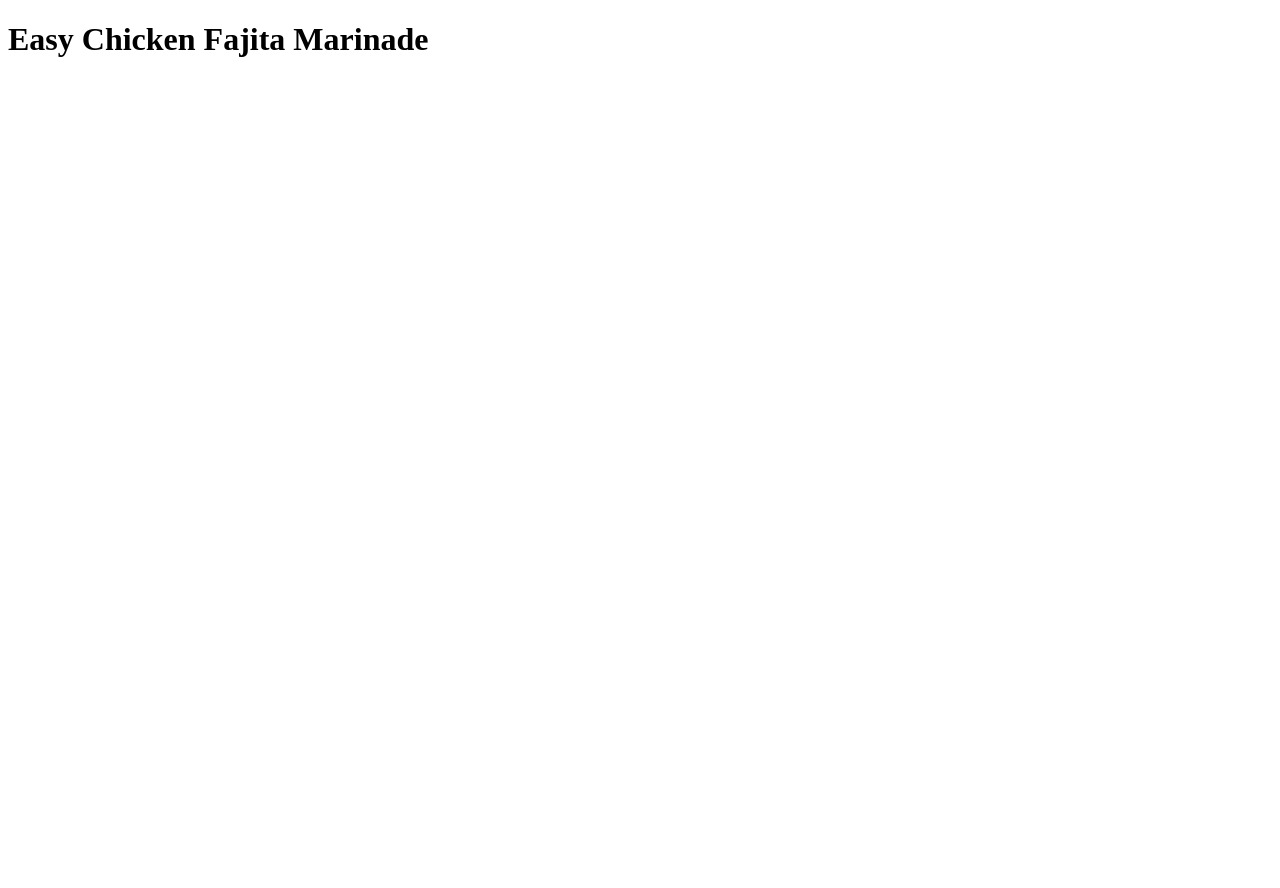
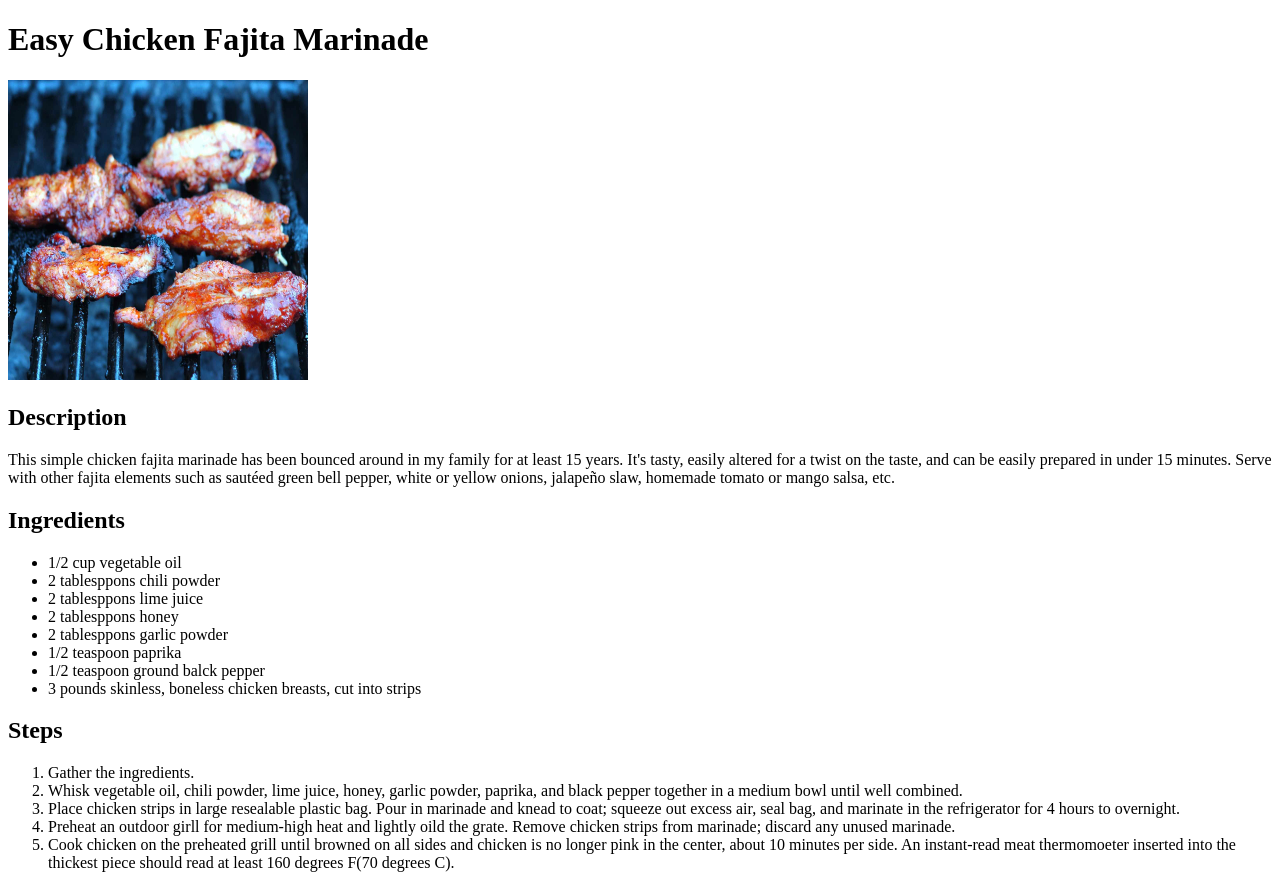
Before and after one commit to fscj-4raxhel/odin-recipes, a plain HTML site: page recipes/easy-chicken-fajita-marinade.html in a window 1280 px wide. Before the commit the page ends 800 px from the top, so only its background shows below. Drawn offline with Linux system fonts and the light colour scheme.

Commit message:
feat: add easy chicken fajita marinade page content

```diff
--- a/recipes/easy-chicken-fajita-marinade.html
+++ b/recipes/easy-chicken-fajita-marinade.html
@@ -7,5 +7,53 @@
   </head>
   <body>
     <h1>Easy Chicken Fajita Marinade</h1>
+    <img
+      src="../images/easy-chicken-fajita-marinade.jpg"
+      alt="A photo of chicken on grill"
+      height="300"
+      width="300"
+    />
+    <h2>Description</h2>
+    <p>
+      This simple chicken fajita marinade has been bounced around in my family
+      for at least 15 years. It's tasty, easily altered for a twist on the
+      taste, and can be easily prepared in under 15 minutes. Serve with other
+      fajita elements such as sautéed green bell pepper, white or yellow onions,
+      jalapeño slaw, homemade tomato or mango salsa, etc.
+    </p>
+    <h2>Ingredients</h2>
+    <ul>
+      <li>1/2 cup vegetable oil</li>
+      <li>2 tablesppons chili powder</li>
+      <li>2 tablesppons lime juice</li>
+      <li>2 tablesppons honey</li>
+      <li>2 tablesppons garlic powder</li>
+      <li>1/2 teaspoon paprika</li>
+      <li>1/2 teaspoon ground balck pepper</li>
+      <li>3 pounds skinless, boneless chicken breasts, cut into strips</li>
+    </ul>
+    <h2>Steps</h2>
+    <ol>
+      <li>Gather the ingredients.</li>
+      <li>
+        Whisk vegetable oil, chili powder, lime juice, honey, garlic powder,
+        paprika, and black pepper together in a medium bowl until well combined.
+      </li>
+      <li>
+        Place chicken strips in large resealable plastic bag. Pour in marinade
+        and knead to coat; squeeze out excess air, seal bag, and marinate in the
+        refrigerator for 4 hours to overnight.
+      </li>
+      <li>
+        Preheat an outdoor girll for medium-high heat and lightly oild the
+        grate. Remove chicken strips from marinade; discard any unused marinade.
+      </li>
+      <li>
+        Cook chicken on the preheated grill until browned on all sides and
+        chicken is no longer pink in the center, about 10 minutes per side. An
+        instant-read meat thermomoeter inserted into the thickest piece should
+        read at least 160 degrees F(70 degrees C).
+      </li>
+    </ol>
   </body>
 </html>
```
Also changed, not shown: images/easy-chicken-fajita-marinade.jpg (added).
